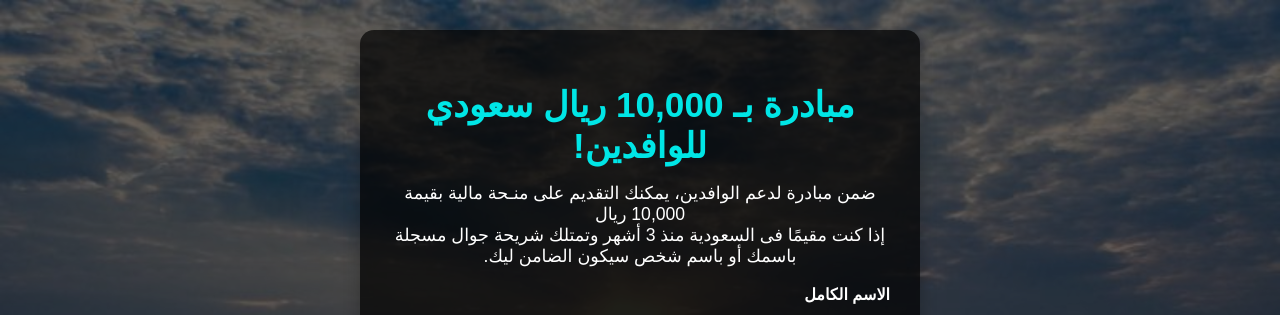
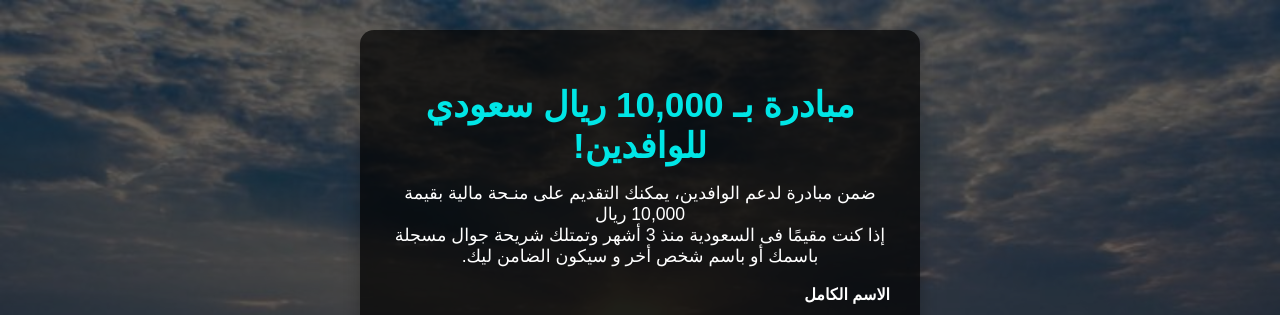
Before and after one commit to tamswa/Be_initiative.com, a plain HTML site: page index.html in a window 1280 px wide. Shown: the top 315 px of the page. Drawn offline with Linux system fonts and the light colour scheme.

Commit message:
index.html

```diff
--- a/index.html
+++ b/index.html
@@ -217,7 +217,7 @@ button:hover {
 <h1>مبادرة بـ 10,000 ريال سعودي للوافدين!</h1>
 <p>
         ضمن مبادرة لدعم الوافدين، يمكنك التقديم على منـحة مالية بقيمة 10,000 ريال<br>
-        إذا كنت مقيمًا فى السعودية منذ 3 أشهر وتمتلك شريحة جوال مسجلة باسمك أو باسم شخص سيكون الضامن ليك.
+        إذا كنت مقيمًا فى السعودية منذ 3 أشهر وتمتلك شريحة جوال مسجلة باسمك أو باسم شخص أخر و سيكون الضامن ليك.
       </p>
 <label>الاسم الكامل</label>
 <input id="name" placeholder="الاسم الكامل" required="" type="text">
```
